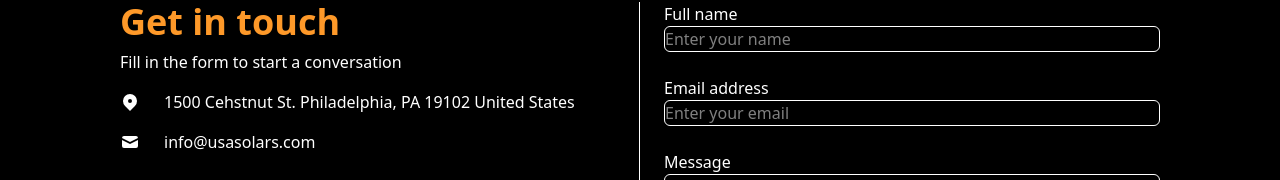
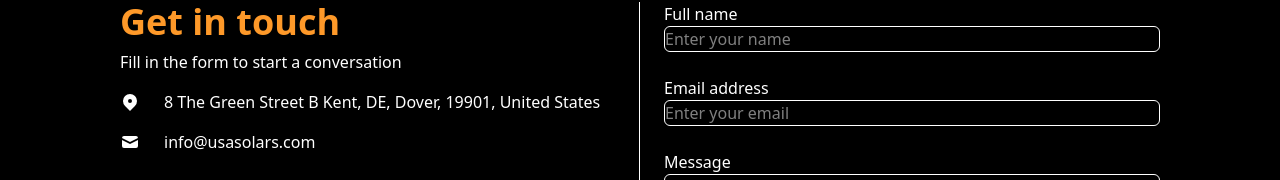
Before and after one commit to muhammadqaiser7777/UsaSolars, a React (Vite) app: page /contact in a window 1280 px wide. Shown: the part 200-380 px from the top of the page. Built offline with nearby package versions, Linux system fonts and the light colour scheme.

Commit message:
Address Updated

```diff
--- a/src/components/Contact.jsx
+++ b/src/components/Contact.jsx
@@ -26,7 +26,7 @@ const Contact = () => {
                 ></path>
               </svg>
               <span>
-                1500 Cehstnut St. Philadelphia, PA 19102 United States
+                8 The Green Street B Kent, DE, Dover, 19901, United States
               </span>
             </p>
             {/* <p className="flex items-center">
```
